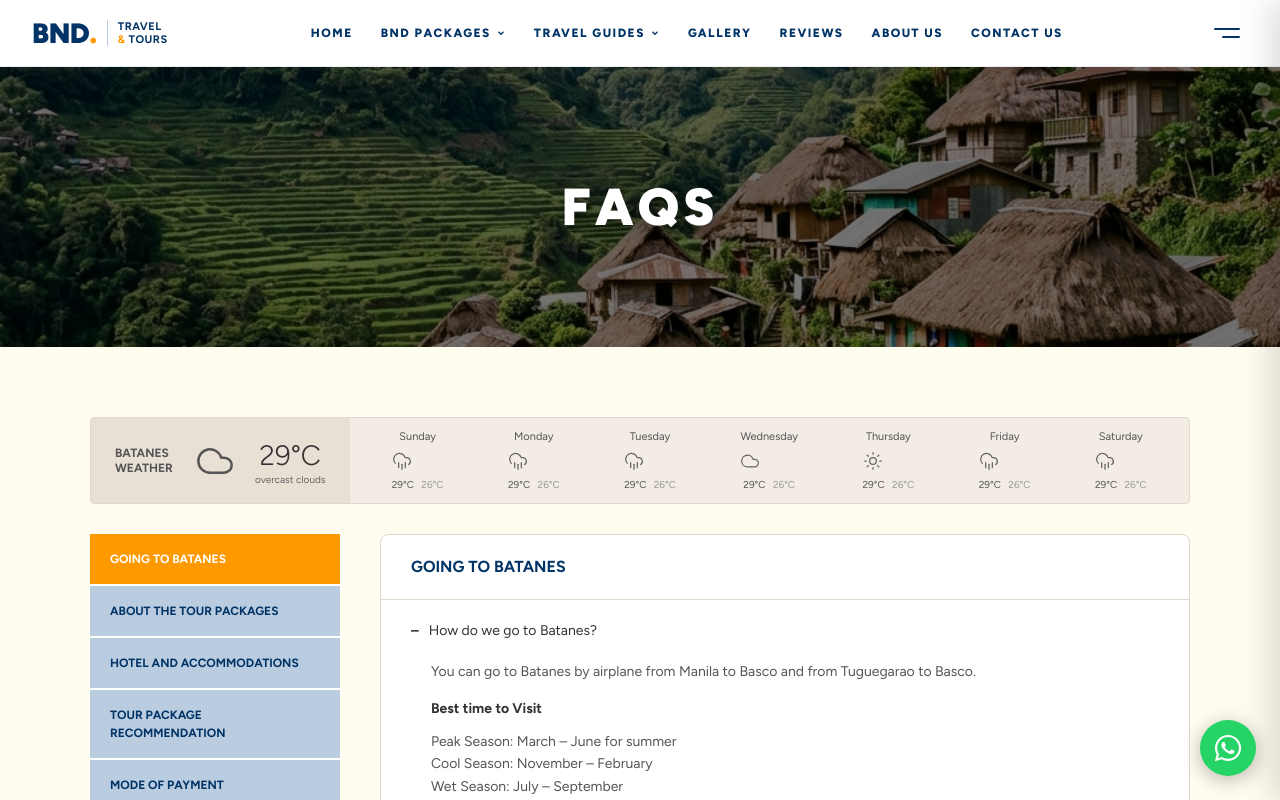
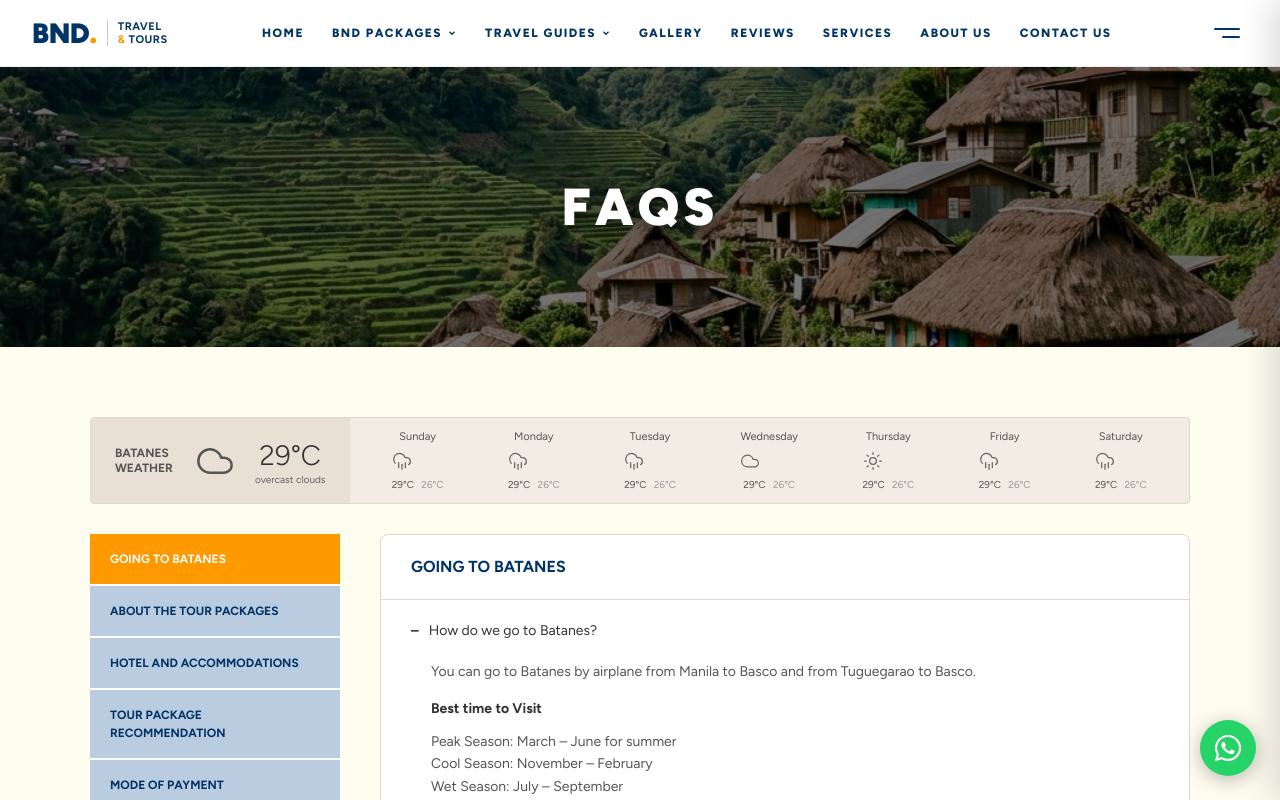
Before and after one commit to Gavin-The-Nub/bnd2, a Next.js app: page /faqs in a window 1280 px wide. Shown: the top 800 px of the page. Built offline with nearby package versions, Linux system fonts and the light colour scheme.

Commit message:
feat(navigation): add Services link below Reviews in nav and sidebar drawer

```diff
--- a/app/components/shared.tsx
+++ b/app/components/shared.tsx
@@ -38,6 +38,7 @@ export const navLinks = [
   },
   { label: "Gallery", href: "/gallery", children: null },
   { label: "Reviews", href: "/reviews", children: null },
+  { label: "Services", href: "/services", children: null },
   { label: "About Us", href: "/about", children: null },
   { label: "Contact Us", href: "/contact", children: null },
 ];
--- a/app/packages/asia/vietnam/page.tsx
+++ b/app/packages/asia/vietnam/page.tsx
@@ -11,6 +11,7 @@ const tour = {
   tagline: "Emerald Bays, Lantern Towns & Rich Flavors",
   duration: "5D / 4N",
   location: "Hanoi, Ha Long Bay & Hoi An",
+  tag: "ASIA ESCAPE",
   image: "/pkg-honeymoon.jpg",
   intro: "Vietnam captivates travelers with its dramatic emerald landscapes, rich historic heritage, and fragrant culinary delights. Sail past thousands of towering limestone islands in UNESCO-listed Ha Long Bay, stroll beneath colorful silk lanterns in Hoi An Ancient Town, and sip egg coffee in Hanoi's atmospheric Old Quarter.",
   highlights: [
--- a/app/page.tsx
+++ b/app/page.tsx
@@ -153,6 +153,7 @@ const navLinks = [
   },
   { label: "Gallery", href: "/gallery", children: null },
   { label: "Reviews", href: "#reviews", children: null },
+  { label: "Services", href: "/services", children: null },
   { label: "About Us", href: "/about", children: null },
   { label: "Contact Us", href: "#contact", children: null },
 ];
```
